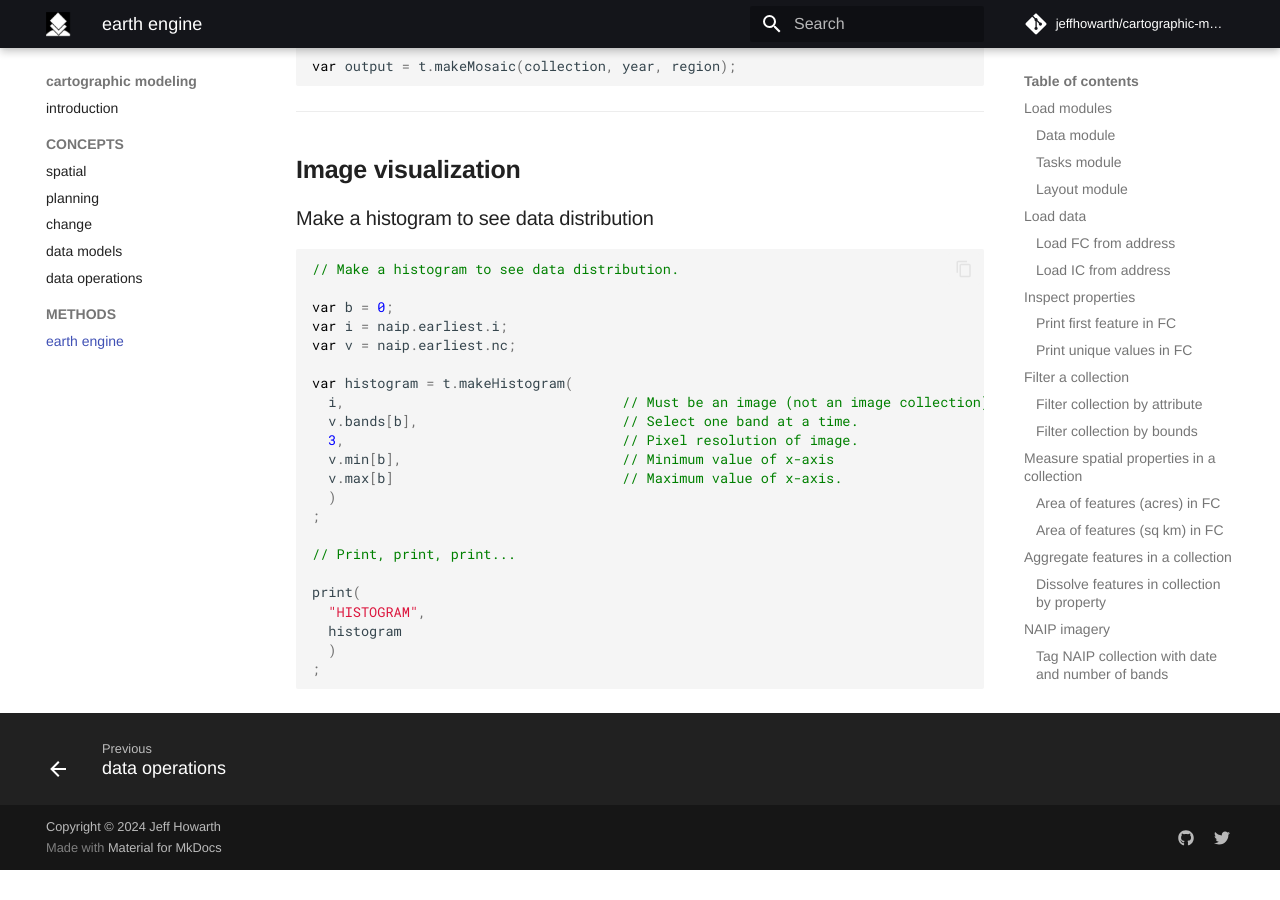
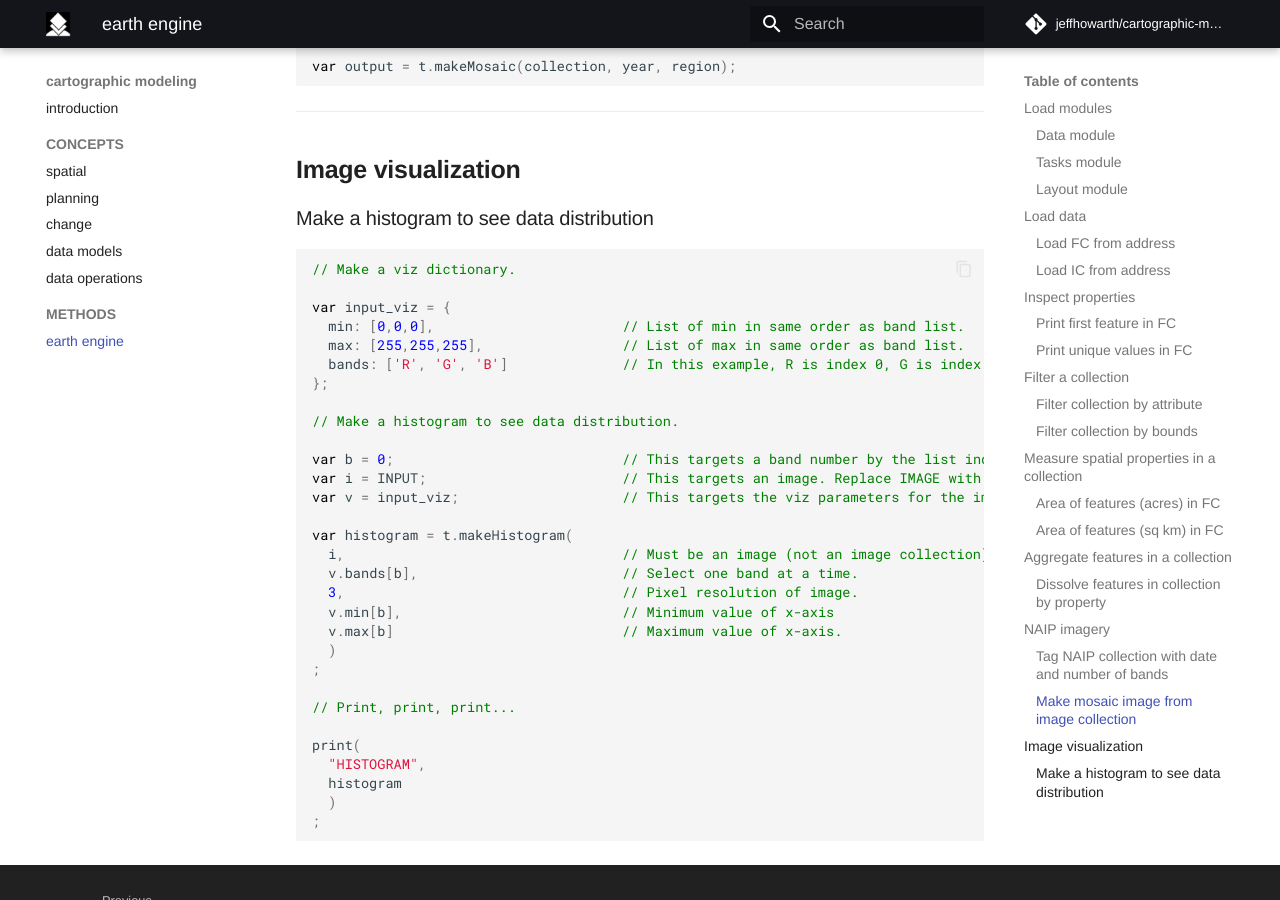
Before and after one commit to jeffhowarth/cartographic-modeling, an MkDocs documentation site: the page built from src/ee.md, in a window 1280 px wide and 900 px high, scrolled down 4898 px. Built offline with MkDocs 1.6.1 and Material for MkDocs 9.7.7, drawn with Linux system fonts in a browser that asks for light colours; some web fonts are replaced; comment, search, counter and statistics services are not loaded; before the commit the page ends 5768 px from its top, so only the background shows below that.

Commit message:
histogram fix

````diff
--- a/src/ee.md
+++ b/src/ee.md
@@ -254,11 +254,19 @@
 ### Make a histogram to see data distribution
 
 ```js
+// Make a viz dictionary.
+
+var input_viz = {
+  min: [0,0,0],                       // List of min in same order as band list.
+  max: [255,255,255],                 // List of max in same order as band list.
+  bands: ['R', 'G', 'B']              // In this example, R is index 0, G is index 1, and B is index 2.
+};
+
 // Make a histogram to see data distribution.
 
-var b = 0;
-var i = naip.earliest.i;
-var v = naip.earliest.nc;
+var b = 0;                            // This targets a band number by the list index. 0 will target R.
+var i = INPUT;                        // This targets an image. Replace IMAGE with image variable.
+var v = input_viz;                    // This targets the viz parameters for the image.
 
 var histogram = t.makeHistogram(
   i,                                  // Must be an image (not an image collection).
````
Also changed, not shown: docs/ee/index.html (+12 -4 lines), docs/search/search_index.json (+1 -1 lines), docs/sitemap.xml (+7 -7 lines), 1 other file.
